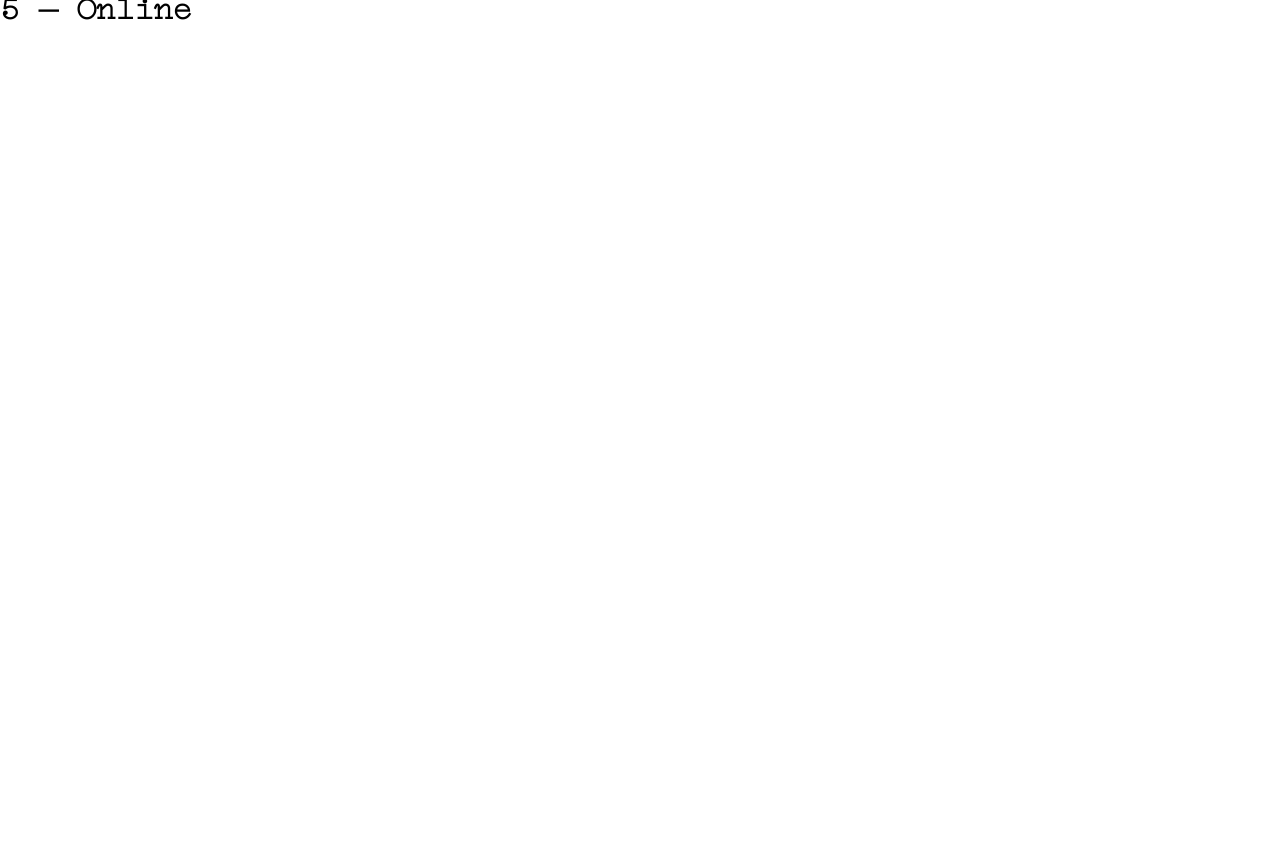
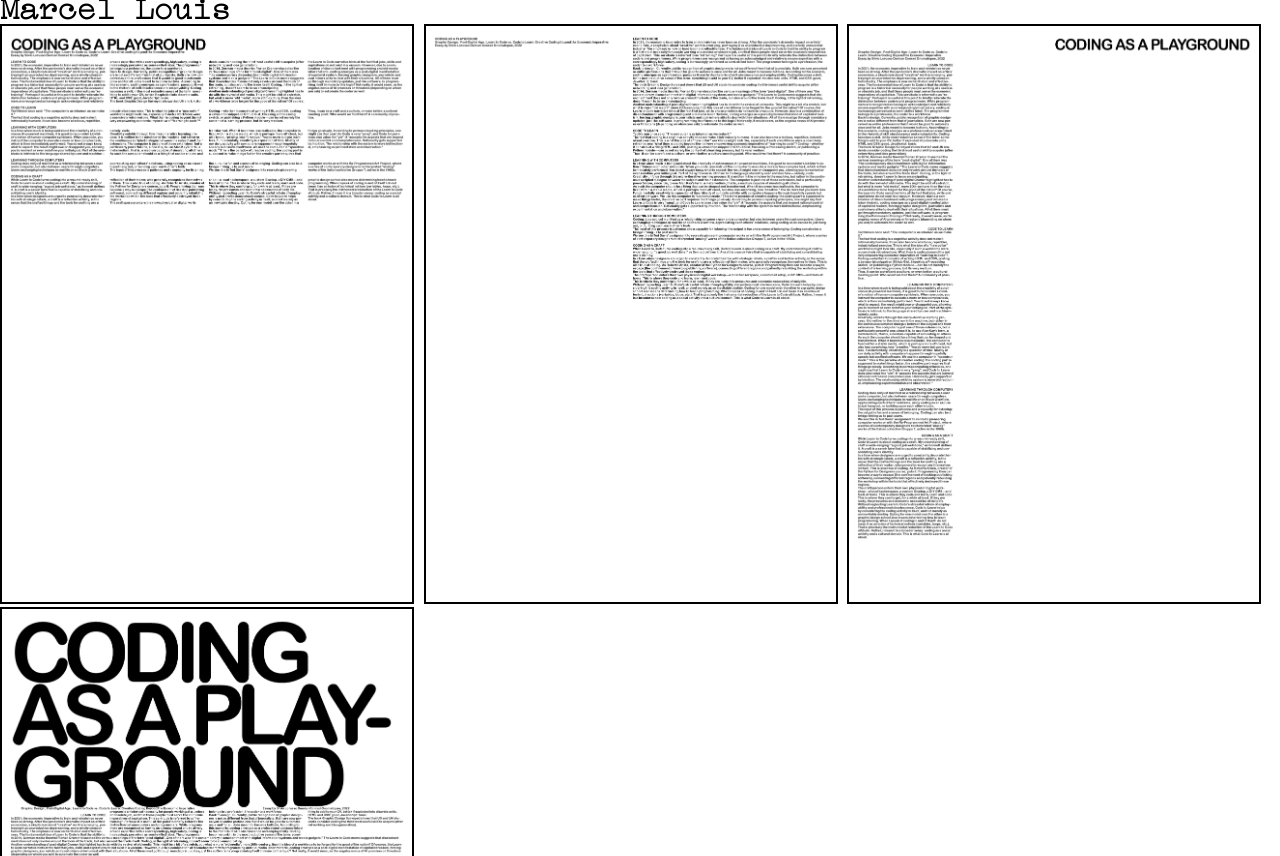
Before and after one commit to marcel-539/marcel-539.github.io, a plain HTML site: page index.html in a window 1280 px wide. Shown: the top 856 px of the page. Before the commit the page ends 800 px from the top, so only its background shows below. Drawn offline with Linux system fonts and the light colour scheme; files whose address does not match are found by name.

Commit message:
aufgabe1

```diff
--- a/assets/css/style.css
+++ b/assets/css/style.css
@@ -7,10 +7,16 @@ body{
 	font-family: "CompagnonLight";
 }
 
-.container{
+/* style.css */
+.container {
+	display: flex;
+	flex-wrap: wrap;
+	gap: 20px;
+  }
 
-}
-
-.item{
-
-}
+  .container .item img {
+	width: 400px;
+	height: auto;
+	border: 2px solid black;
+	padding: 5px;
+  }
--- a/index.html
+++ b/index.html
@@ -9,12 +9,15 @@
 </head>
 
 <body>
-	<h1>5 — Online</h1>
-	<!-- Hier eine beispielhafte HTML-Struktur -->
+	<h1>Marcel Louis</h1>
+
 	<div class="container">
-		<div class="item"></div>
-		<div class="item"></div>
-		<div class="item"></div>
+		<div class="item">
+		<img src="assets/aufgabe1/seite1.png">
+		<img src="assets/aufgabe1/seite2.png">
+		<img src="assets/aufgabe1/seite3.png">
+		<img src="assets/aufgabe1/seite4.png">
+
 	</div>
 </body>
 </html>
```
Also changed, not shown: assets/aufgabe1/seite1.png (added), assets/aufgabe1/seite2.png (added), assets/aufgabe1/seite3.png (added), assets/aufgabe1/seite4.png (added), assets/aufgabe1/seite5.png (added), 2 other files.
